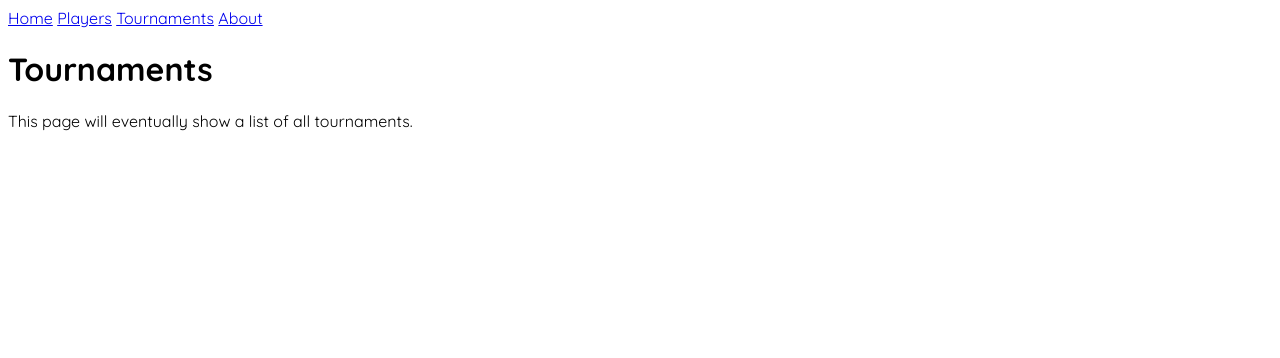
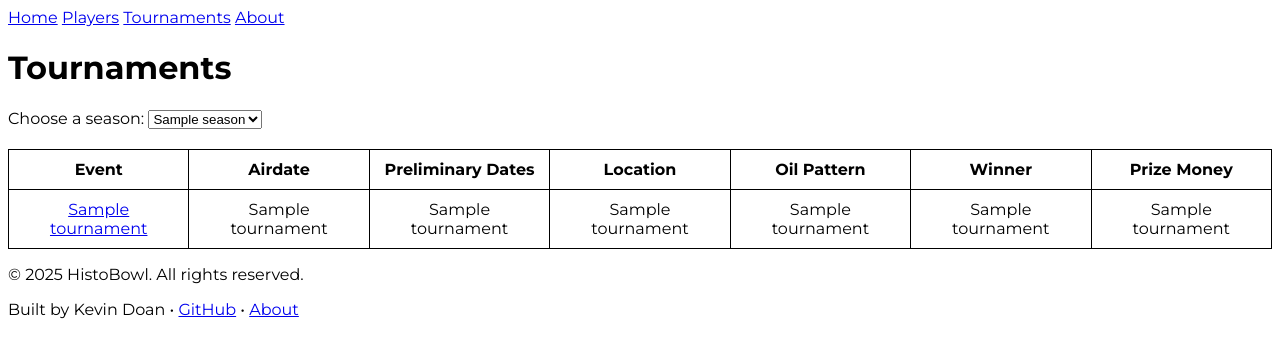
Before and after one commit to TheDoanator/HistoBowl, a Flask app: template templates/tournaments.html in a window 1280 px wide. Shown: the top 358 px of the page. Run offline with Flask 3, Linux system fonts and the light colour scheme; the template is opened without the code that fills it: most values are stand-ins (such as "Sample title", 1, 10 or a date in 2020).

Commit message:
Tournament data building + styling changes
Font change; footer, tournament table, season filtering, base dynamic tournament details page, base tournament data input page added

```diff
--- a/app.py
+++ b/app.py
@@ -1,7 +1,19 @@
 import sqlite3
-from flask import Flask, render_template
+from flask import Flask, render_template, request
 
 app = Flask(__name__)
+
+SEASONS = [
+    "2025", "2024", "2023", "2022", "2021", "2020", "2019", "2018", "2017", "2016",
+    "2015", "2014",
+    "2012–13", "2011–12", "2010–11", "2009–10", "2008–09", "2007–08",
+    "2006–07", "2005–06", "2004–05", "2003–04", "2002–03", "2001–02",
+    "2000", "1999", "1998", "1997", "1996", "1995", "1994", "1993", "1992", "1991",
+    "1990", "1989", "1988", "1987", "1986", "1985", "1984", "1983", "1982", "1981",
+    "1980", "1979", "1978", "1977", "1976", "1975", "1974", "1973", "1972", "1971",
+    "1970", "1969", "1968", "1967", "1966", "1965", "1964", "1963", "1962", "1961",
+    "1960", "1959"
+]
 
 @app.route("/")
 def home():
@@ -18,11 +30,25 @@ def players():
 
 @app.route("/tournaments")
 def tournaments():
-    return render_template("tournaments.html")
+    season = request.args.get("season", default="2025")
+    con = sqlite3.connect("histobowl.db")
+    cur = con.cursor()
+    cur.execute("SELECT * FROM tournaments WHERE season = ?", (season,))
+    tournaments = cur.fetchall()
+    con.close()
+    return render_template("tournaments.html", tournaments=tournaments, selected_season=season, seasons=SEASONS)
+
+@app.route("/tournament/<int:tournament_id>")
+def tournament_details(tournament_id):
+    con = sqlite3.connect("histobowl.db")
+    cur = con.cursor()
+    cur.execute("SELECT * FROM tournaments WHERE id = ?", (tournament_id,))
+    tournament = cur.fetchone()
+    con.close()
+    return render_template("tournament_details.html", tournament=tournament)
 
 @app.route("/about")
 def about():
     return render_template("about.html")
-
 if __name__ == "__main__":
     app.run(debug=True)
--- a/static/style.css
+++ b/static/style.css
@@ -24,8 +24,12 @@ td {
 }
 
 body {
-  font-family: "Quicksand", sans-serif;
+  font-family: "Montserrat", sans-serif;
   font-optical-sizing: auto;
   font-weight: 400;
   font-style: normal;
 }
+
+form {
+  margin-bottom: 20px;
+}
--- a/templates/base.html
+++ b/templates/base.html
@@ -1,5 +1,6 @@
 <!DOCTYPE html>
 <html lang="en">
+
 <head>
     <meta charset="UTF-8">
     <meta name="viewport" content="width=device-width, initial-scale=1.0">
@@ -7,9 +8,11 @@
     <link rel="stylesheet" href="{{ url_for('static', filename='style.css') }}">
     <link rel="preconnect" href="https://fonts.googleapis.com">
     <link rel="preconnect" href="https://fonts.gstatic.com" crossorigin>
-    <link href="https://fonts.googleapis.com/css2?family=Quicksand:wght@300..700&display=swap" rel="stylesheet">
+    <link href="https://fonts.googleapis.com/css2?family=Montserrat:ital,wght@0,100..900;1,100..900&family=Quicksand:wght@300..700&display=swap" rel="stylesheet">
 </head>
+
 <body>
+    <div class="page-wrapper">
         <nav>
             <a href="/">Home</a>
             <a href="/players">Players</a>
@@ -19,5 +22,14 @@
         <main>
             {% block content %}{% endblock %}
         </main>
+        <footer>
+            <p>&copy; 2025 HistoBowl. All rights reserved.</p>
+            <p>
+                Built by Kevin Doan •
+                <a href="https://github.com/TheDoanator/HistoBowl" target="_blank">GitHub</a> •
+                <a href="/about">About</a>
+            </p>
+        </footer>
+    </div>
 </body>
 </html>
--- a/templates/players.html
+++ b/templates/players.html
@@ -39,12 +39,15 @@
         <button class="alphabet-button">Z</button>
     </div>
     <table>
+        <thead>
             <tr>
                 <th>Name</th>
                 <th>Nationality</th>
                 <th>Active Years</th>
                 <th>Titles</th>
             </tr>
+        </thead>
+        <tbody>
             {% for player in players %}
             <tr>
                 <td>{{ player[1] }}</td>
@@ -53,5 +56,6 @@
                 <td>{{ player[4] }}</td>
             </tr>
             {% endfor %}
+        </tbody>
     </table>
 {% endblock %}
--- /dev/null
+++ b/templates/tournament_input.html
@@ -0,0 +1,6 @@
+{% extends "base.html" %}
+
+{% block title %}About{% endblock %}
+
+{% block content %}
+<h1>Tournament Data Input Page</h1>
--- a/templates/tournaments.html
+++ b/templates/tournaments.html
@@ -4,5 +4,44 @@
 
 {% block content %}
     <h1>Tournaments</h1>
-    <p>This page will eventually show a list of all tournaments.</p>
+    <form action="{{ url_for('tournaments') }}" method="get">
+        <label for="season">Choose a season:</label>
+        <select name="season" id="season" onchange="this.form.submit()">
+            {% for s in seasons %}
+                <option value="{{ s }}" {% if selected_season == s %}selected{% endif %}>
+                    {{ s }}
+                </option>
+            {% endfor %}
+        </select>
+    </form>
+    <table>
+        <thead>
+            <tr>
+                <th>Event</th>
+                <th>Airdate</th>
+                <th>Preliminary Dates</th>
+                <th>Location</th>
+                <th>Oil Pattern</th>
+                <th>Winner</th>
+                <th>Prize Money</th>
+            </tr>
+        </thead>
+        {% for t in tournaments %}
+        <tbody>
+            <tr>
+                <td>
+                    <a href="{{ url_for('tournament_details', tournament_id=t[0]) }}">
+                        {{ t[1] }}
+                    </a>
+                </td>
+                <td>{{ t[2] }}</td>
+                <td>{{ t[3] }}</td>
+                <td>{{ t[4] }}</td>
+                <td>{{ t[5] }}</td>
+                <td>{{ t[6] }}</td>
+                <td>{{ t[7] }}</td>
+            </tr>
+        {% endfor %}
+        </tbody>
+    </table>
 {% endblock %}
```
Also changed, not shown: init_db.py (+17 -1 lines), templates/tournament_details.html (added, +7 -0 lines). Lines whose indentation alone changed are shown as unchanged.
